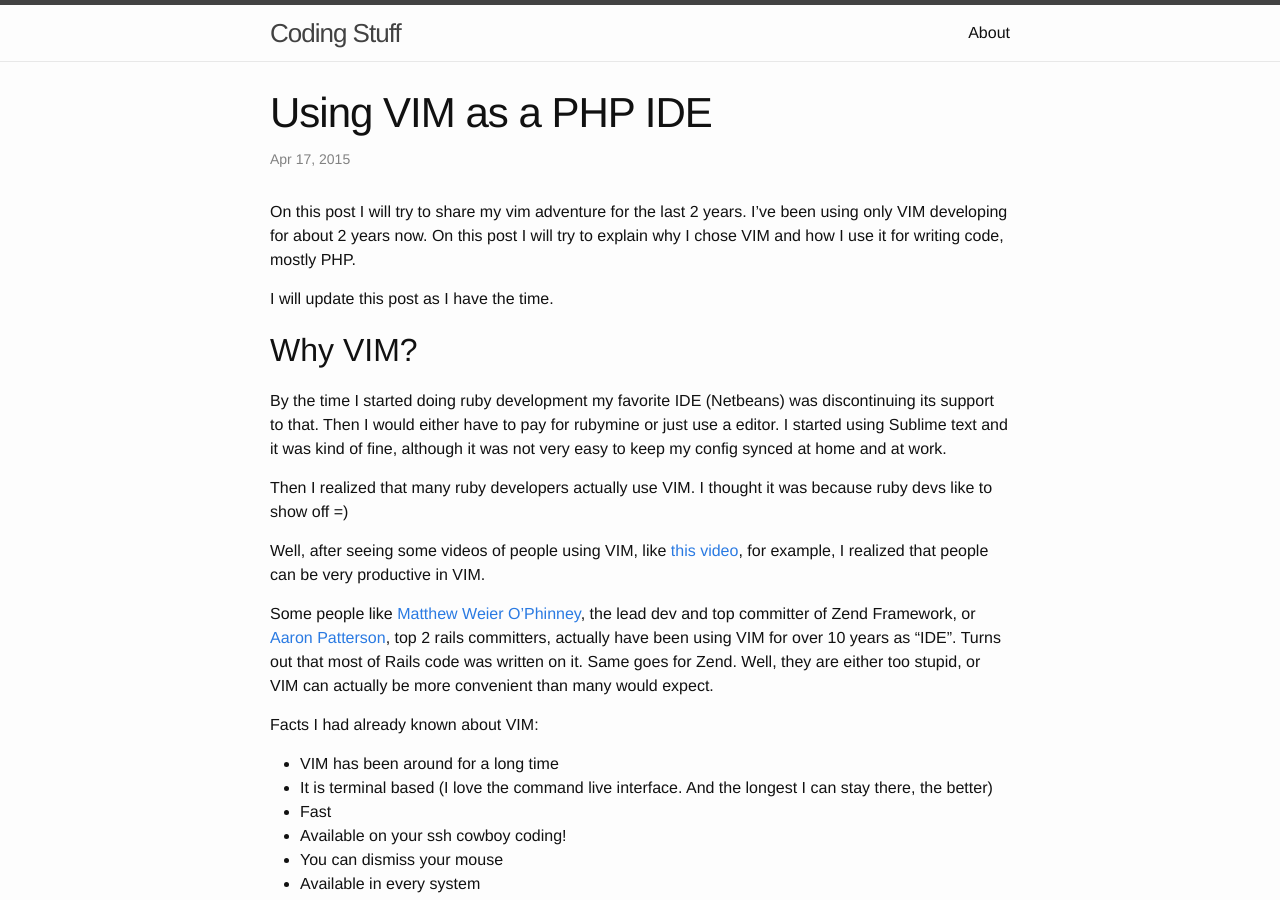
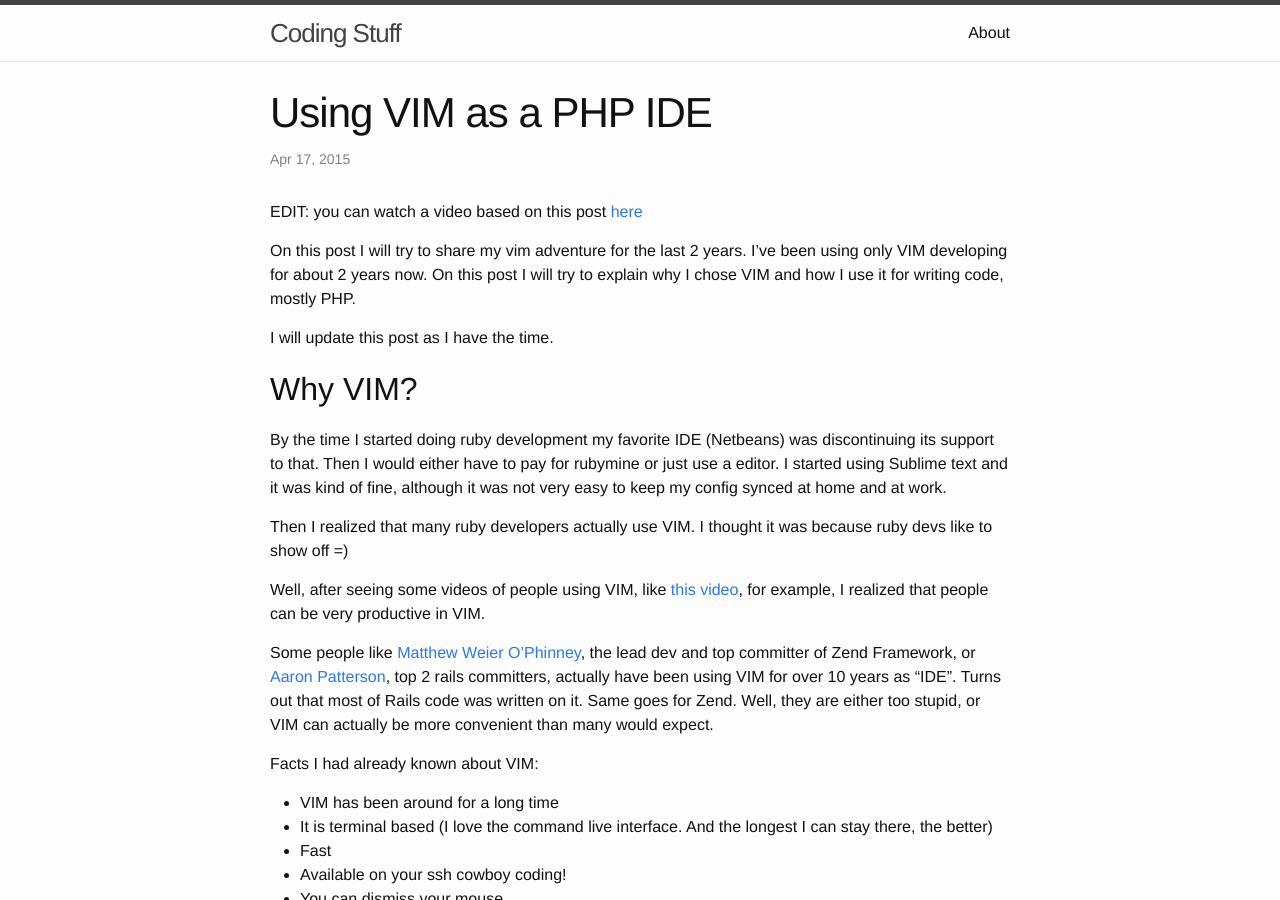
Before and after one commit to mjacobus/mjacobus.github.io, a Jekyll site: the page built from _posts/2015-04-17-using-vim-as-a-php-ide.md, in a window 1280 px wide and 900 px high. Built offline with Jekyll 4.4.1, drawn with Linux system fonts in a browser that asks for light colours; comment, search, counter and statistics services are not loaded.

Commit message:
Added info to a post

```diff
--- a/_posts/2015-04-17-using-vim-as-a-php-ide.md
+++ b/_posts/2015-04-17-using-vim-as-a-php-ide.md
@@ -3,6 +3,8 @@ layout: post
 title: Using VIM as a PHP IDE
 tags: [Vim, PHP]
 ---
+
+EDIT: you can watch a video based on this post [here](/2015/09/30/vim-as-a-php-developer-video-presentation.html)
 
 On this post I will try to share my vim adventure for the last 2 years. I've
 been using only VIM developing for about 2 years now. On this post I will try
```
